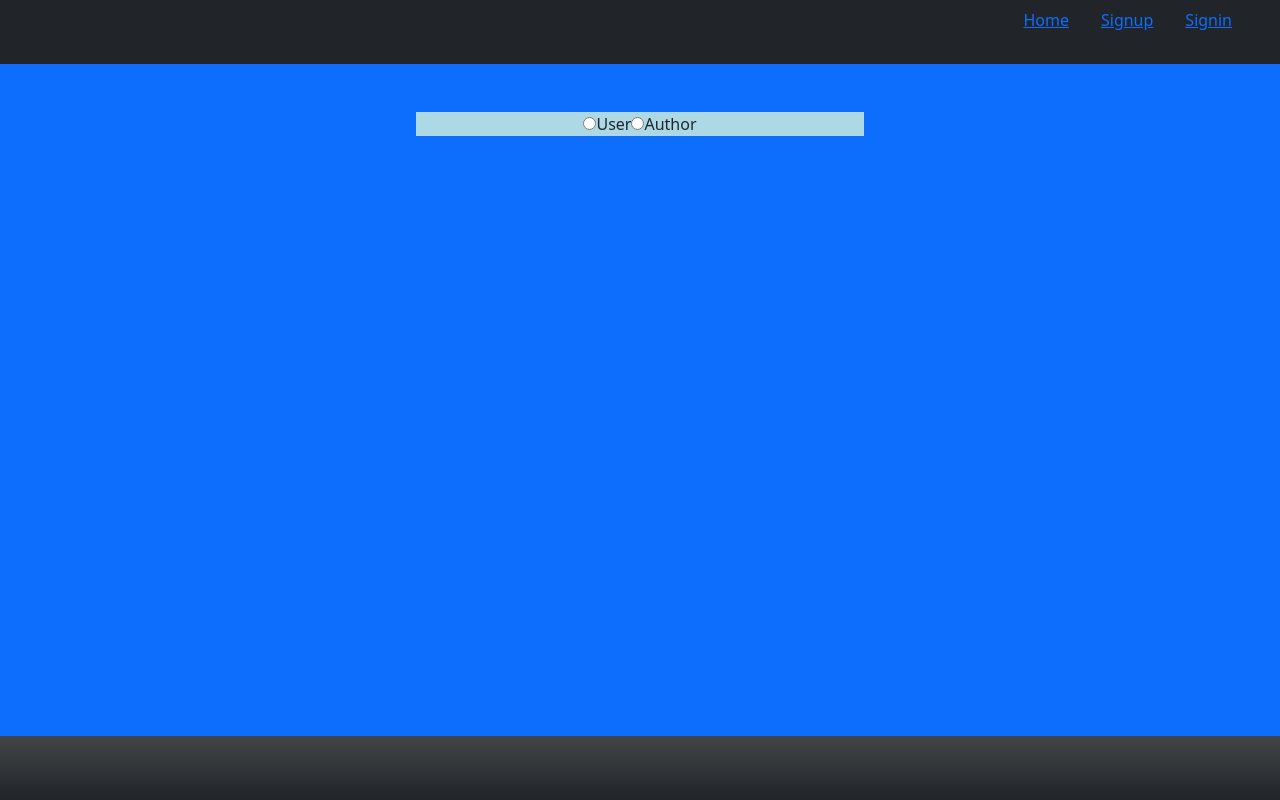
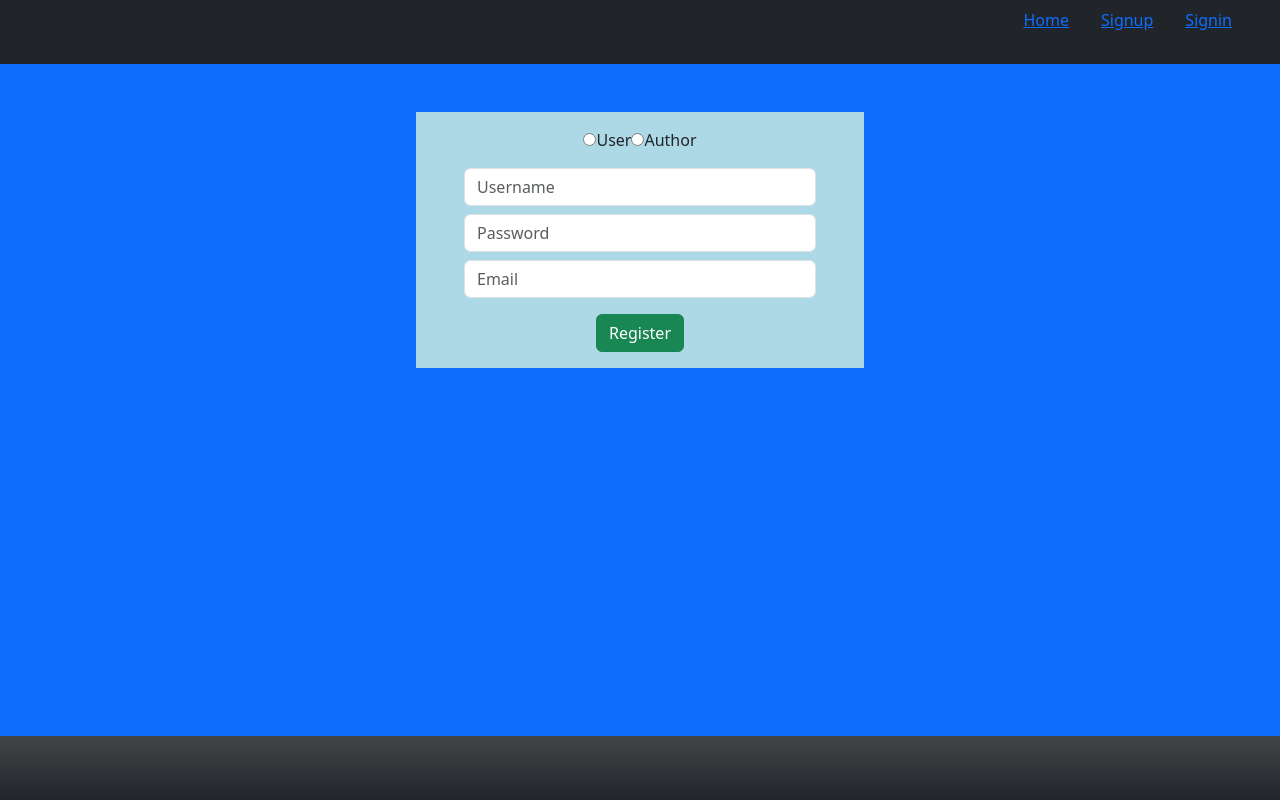
Before and after one commit to NavaneethReddyNalla/FullStackBlogPractice, a React (Create React App) app in the folder frontend/: page /signup in a window 1280 px wide. Built offline with nearby package versions, Linux system fonts and the light colour scheme.

Commit message:
Added all the buttons for signup

```diff
--- a/frontend/src/Components/Screens/SignUp/SignUp.js
+++ b/frontend/src/Components/Screens/SignUp/SignUp.js
@@ -12,14 +12,42 @@ function SignUp() {
 
   return (
     <div className="bg-primary background pt-5">
-      <form>
-        <div>
+      <form className="px-5 py-2">
+        <div className="py-2">
           <input type="radio" name="userType" id="user" />
           <label htmlFor="user">User</label>
 
           <input type="radio" name="userType" id="author" />
           <label htmlFor="user">Author</label>
         </div>
+
+        <input
+          type="text"
+          className="form-control my-2"
+          placeholder="Username"
+          name=""
+          id="username"
+        />
+
+        <input
+          type="password"
+          placeholder="Password"
+          name=""
+          id="password"
+          className="form-control my-2"
+        />
+
+        <input
+          type="email"
+          placeholder="Email"
+          name=""
+          id="email"
+          className="form-control my-2"
+        />
+
+        <button type="submit" className="btn btn-success my-2">
+          Register
+        </button>
       </form>
     </div>
   );
```
